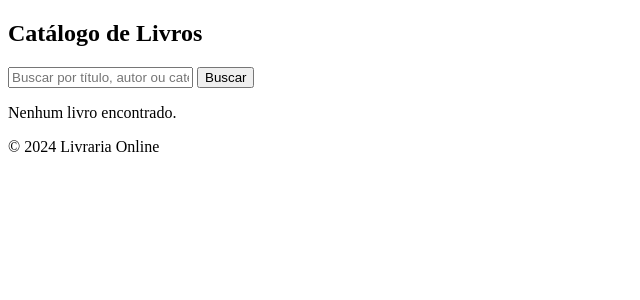
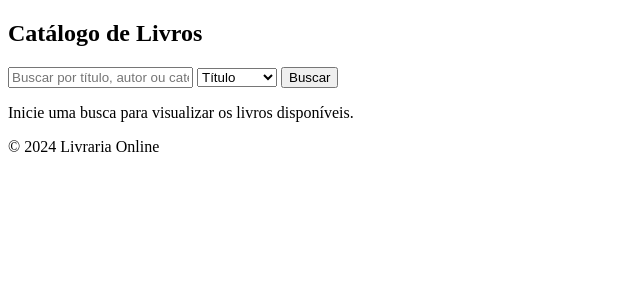
Before and after one commit to GabrielViniciusLCM/Projeto-Livraria, a Django app: page /catalogo/buscar-livros/ in a window 1280 px wide. Shown: the part 134-434 px from the top of the page, without its empty margins (0-640 px from the left). Run offline with Django 5.2, Linux system fonts and the light colour scheme; data that the repository does not hold is empty.

Commit message:
feat: adicionado filtros de busca do livro

```diff
--- a/livraria/catalogo/templates/catalogo/lista_livros.html
+++ b/livraria/catalogo/templates/catalogo/lista_livros.html
@@ -4,21 +4,29 @@
 <h2>Catálogo de Livros</h2>
 <form method="GET" action="{% url 'buscar_livros' %}">
     <input type="text" name="query" placeholder="Buscar por título, autor ou categoria">
+    <select name="filtro">
+        <option value="titulo">Título</option>
+        <option value="autor">Autor</option>
+        <option value="categoria">Categoria</option>
+    </select>
     <button type="submit">Buscar</button>
 </form>
+
 {% if livros %}
     <ul>
     {% for livro in livros %}
         <li>
-            <img src="{{ livro.thumbnail }}" alt="Capa do livro {{ livro.title }}" style="width:100px;">
-            <h3>{{ livro.title }}</h3>
-            <p>Autor: {{ livro.authors|join:", " }}</p>
-            <p>Categoria: {{ livro.categories|join:", " }}</p>
-            <p>Data de Publicação: {{ livro.publishedDate }}</p>
-            <a href="{% url 'detalhes_livro' livro.id %}">Ver Detalhes</a> <!-- Link para a página de detalhes -->
+            <h3>{{ livro.volumeInfo.title }}</h3>
+            <img src="{{ livro.volumeInfo.imageLinks.thumbnail }}" alt="Capa do livro">
+            <p>Autor: {{ livro.volumeInfo.authors|join:", " }}</p>
+            <p>Categoria: {{ livro.volumeInfo.categories|join:", " }}</p>
+            <p>Data de Publicação: {{ livro.volumeInfo.publishedDate }}</p>
+            <p>
+                <a href="{% url 'detalhes_livro' livro.id %}">Ver detalhes</a>
+            </p>
             <form action="{% url 'adicionar_ao_carrinho' livro.id %}" method="post">
                 {% csrf_token %}
-                <input type="hidden" name="titulo" value="{{ livro.title }}">
+                <input type="hidden" name="titulo" value="{{ livro.volumeInfo.title }}">
                 <input type="number" name="quantidade" min="1" value="1">
                 <button type="submit">Adicionar ao Carrinho</button>
             </form>
@@ -26,6 +34,6 @@
     {% endfor %}
     </ul>
 {% else %}
-    <p>Nenhum livro encontrado.</p>
+    <p>Inicie uma busca para visualizar os livros disponíveis.</p>
 {% endif %}
 {% endblock %}
--- a/livraria/catalogo/views.py
+++ b/livraria/catalogo/views.py
@@ -15,24 +15,26 @@ from xhtml2pdf import pisa
 # livro
 def buscar_livros(request):
     query = request.GET.get('query', '')
-    url = f'https://www.googleapis.com/books/v1/volumes?q={query}'
+    filtro = request.GET.get('filtro', 'titulo')  # 'titulo' será o valor padrão
+
+    # Se não houver uma consulta, não busque livros e retorne uma lista vazia.
+    if not query:
+        return render(request, 'catalogo/lista_livros.html', {'livros': []})
+
+    # Construção da URL com base no filtro selecionado
+    if filtro == 'categoria':
+        url = f'https://www.googleapis.com/books/v1/volumes?q=subject:{query}'
+    elif filtro == 'autor':
+        url = f'https://www.googleapis.com/books/v1/volumes?q=inauthor:{query}'
+    else:  # Padrão: busca por título
+        url = f'https://www.googleapis.com/books/v1/volumes?q=intitle:{query}'
+
     response = requests.get(url)
     dados = response.json()
-    livros = []
-
-    for item in dados.get('items', []):
-        livro_info = item['volumeInfo']
-        livro = {
-            'id': item['id'],
-            'title': livro_info.get('title', 'Título não disponível'),
-            'authors': livro_info.get('authors', []),
-            'categories': livro_info.get('categories', []),
-            'publishedDate': livro_info.get('publishedDate', 'Data não disponível'),
-            'thumbnail': livro_info.get('imageLinks', {}).get('thumbnail', ''),  # Adiciona a capa
-        }
-        livros.append(livro)
+    livros = dados.get('items', [])
 
     return render(request, 'catalogo/lista_livros.html', {'livros': livros})
+
 
 def detalhes_livro(request, livro_id):
     url = f'https://www.googleapis.com/books/v1/volumes/{livro_id}'
```
